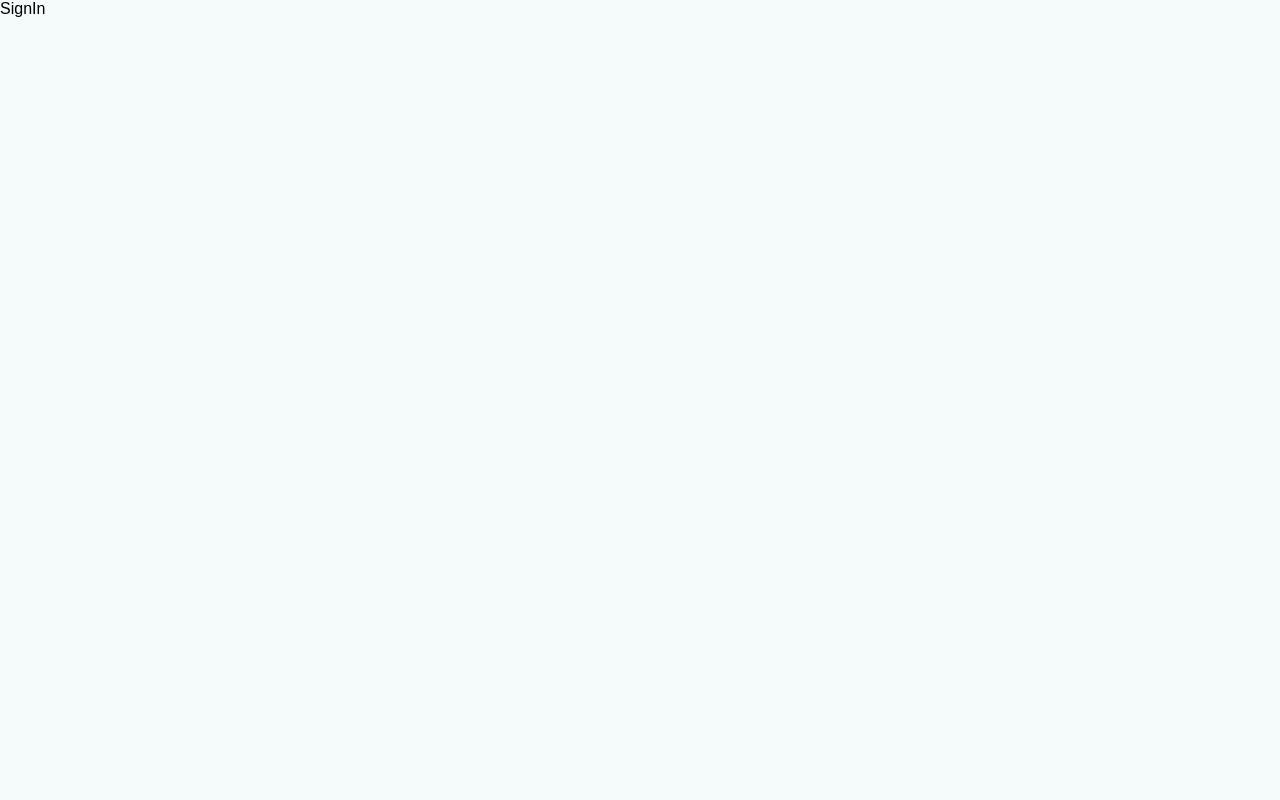
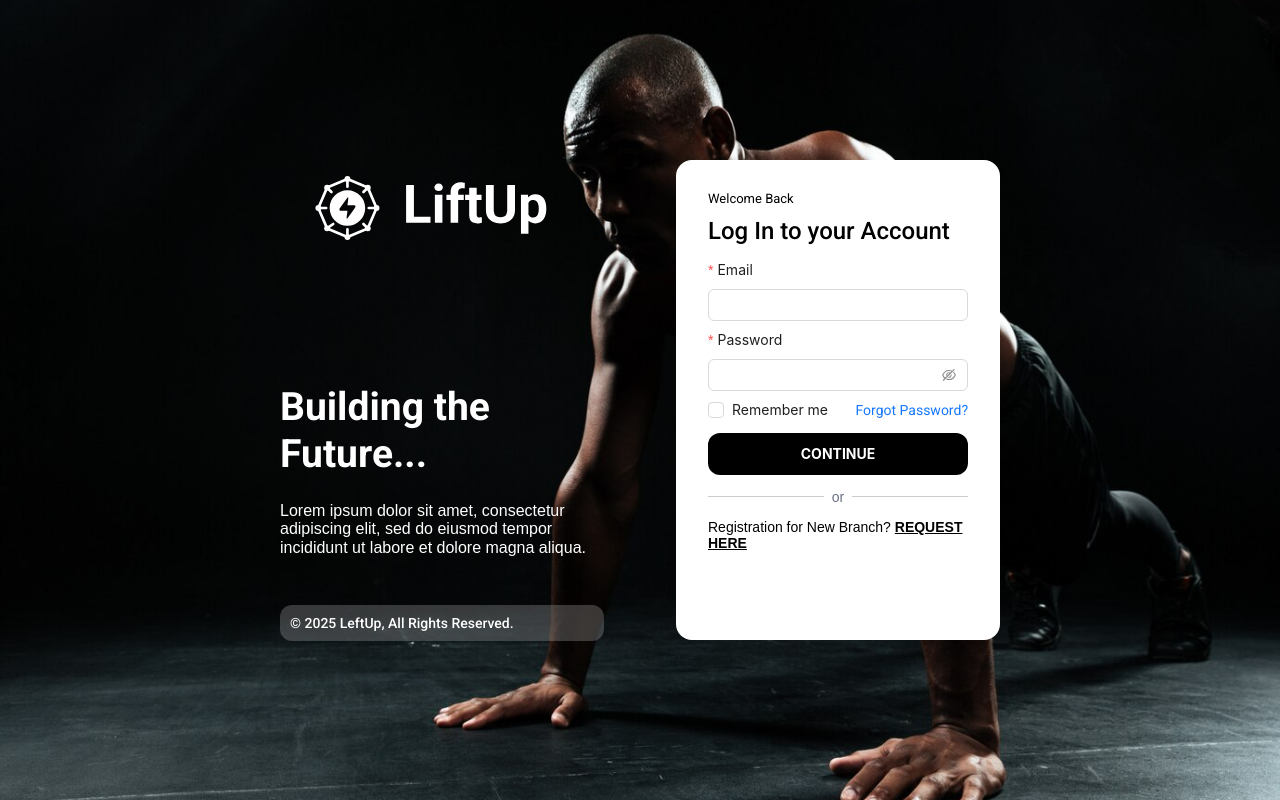
Before and after one commit to Mohak-Tripathi/gym-management-saas-frontend, a Next.js app: page /sign-in in a window 1280 px wide. Built offline with nearby package versions, Linux system fonts and the light colour scheme.

Commit message:
signup page UI is done

```diff
--- a/src/allPages/sign-in/SignIn.tsx
+++ b/src/allPages/sign-in/SignIn.tsx
@@ -1,11 +1,232 @@
-import React from 'react'
+"use client";
+import React from "react";
+import Link from "next/link";
+import Image from "next/image";
+import backgroundImage from "@/public/images/Add New Member.svg";
+import { Form, Input, Button, Checkbox } from "antd";
 
 const SignIn = () => {
   return (
-    <div>
-      <p>SignIn</p>
+    // <div className="min-h-screen flex">
+    //   {/* Left side with background image */}
+    //   <div className="hidden lg:block lg:w-1/2 relative">
+    //     <Image
+    //       src="/images/signInBackgroundImage.png"
+    //       alt="Background"
+    //       fill
+    //       className="object-cover"
+    //       priority
+    //     />
+    //   </div>
+
+    //   {/* Right side with sign-in form */}
+    //   <div className="w-full lg:w-1/2 flex flex-col items-center justify-center px-8 py-12">
+    //     {/* Logo */}
+    //     <div className="mb-8">
+    //       <Image
+    //         src="/path-to-your-logo.png"
+    //         alt="Logo"
+    //         width={48}
+    //         height={48}
+    //         priority
+    //       />
+    //     </div>
+
+    //     {/* Welcome text */}
+    //     <h1 className="text-3xl font-bold text-gray-900 mb-2">Welcome Back</h1>
+    //     <p className="text-gray-600 mb-8">Please enter your details to sign in</p>
+
+    //     {/* Sign In Form */}
+    //     <form className="w-full max-w-md">
+    //       {/* Email Input */}
+    //       <div className="mb-4">
+    //         <label htmlFor="email" className="block text-sm font-medium text-gray-700 mb-1">
+    //           Email
+    //         </label>
+    //         <input
+    //           type="email"
+    //           id="email"
+    //           className="w-full px-4 py-2 border border-gray-300 rounded-md focus:outline-none focus:ring-2 focus:ring-blue-500"
+    //           placeholder="Enter your email"
+    //         />
+    //       </div>
+
+    //       {/* Password Input */}
+    //       <div className="mb-4">
+    //         <label htmlFor="password" className="block text-sm font-medium text-gray-700 mb-1">
+    //           Password
+    //         </label>
+    //         <input
+    //           type="password"
+    //           id="password"
+    //           className="w-full px-4 py-2 border border-gray-300 rounded-md focus:outline-none focus:ring-2 focus:ring-blue-500"
+    //           placeholder="Enter your password"
+    //         />
+    //       </div>
+
+    //       {/* Remember me and Forgot Password */}
+    //       <div className="flex items-center justify-between mb-6">
+    //         <div className="flex items-center">
+    //           <input
+    //             type="checkbox"
+    //             id="remember"
+    //             className="h-4 w-4 text-blue-600 focus:ring-blue-500 border-gray-300 rounded"
+    //           />
+    //           <label htmlFor="remember" className="ml-2 block text-sm text-gray-700">
+    //             Remember me
+    //           </label>
+    //         </div>
+    //         <Link href="/forgot-password" className="text-sm text-blue-600 hover:text-blue-500">
+    //           Forgot Password?
+    //         </Link>
+    //       </div>
+
+    //       {/* Sign In Button */}
+    //       <button
+    //         type="submit"
+    //         className="w-full bg-blue-600 text-white py-2 px-4 rounded-md hover:bg-blue-700 focus:outline-none focus:ring-2 focus:ring-blue-500 focus:ring-offset-2"
+    //       >
+    //         Sign In
+    //       </button>
+
+    //       {/* Sign Up Link */}
+    //       <p className="mt-6 text-center text-sm text-gray-600">
+    //         Don't have an account?{' '}
+    //         <Link href="/signup" className="text-blue-600 hover:text-blue-500">
+    //           Sign Up
+    //         </Link>
+    //       </p>
+    //     </form>
+    //   </div>
+    // </div>
+
+    //You're not centering the outer div itself — you're making it take up the full screen and centering its children inside it.
+    // <div className="w-full">
+    <div className="bg-[url('/images/signInBackgroundImage.png')] bg-cover bg-center min-h-screen w-full">
+      {/* <div className="flex justify-between items-center h-full w-[70%] border-2 border-white"> */}
+
+      <div className="h-screen flex justify-center items-center w-full px-10">
+        <div className="flex h-[60%] justify-between w-[60%] gap-16">
+          <div className="text-white  flex flex-col   gap-32 w-[45%]">
+            <Image
+              src="/images/Logo.svg"
+              alt="Background"
+              className="w-[302px] h-24"
+              width={0}
+              height={0}
+            />
+
+            <div className="flex flex-col gap-12">
+              <div className="flex flex-col gap-6">
+                <div className="font-['Roboto'] font-bold text-[39.06px] leading-[46.87px] align-bottom">
+                  Building the Future...
+                </div>
+                <div>
+                  {" "}
+                  Lorem ipsum dolor sit amet, consectetur adipiscing elit, sed
+                  do eiusmod tempor incididunt ut labore et dolore magna aliqua.{" "}
+                </div>
+              </div>
+
+              <div className="bg-white/20 p-2.5 rounded-xl font-['Roboto'] font-medium text-[14px]">
+                {" "}
+                © 2025 LeftUp, All Rights Reserved.{" "}
+              </div>
+            </div>
+          </div>
+
+          <div className=" bg-white p-8  w-[45%] flex flex-col gap-3 rounded-2xl">
+            {/* Right side content */}
+            <div className="flex flex-col gap-2">
+              <div className="font-['Roboto'] text-[13px] font-[400px]">
+                {" "}
+                Welcome Back{" "}
+              </div>
+              <div className="font-['Roboto'] text-2xl font-medium">
+                Log In to your Account
+              </div>
+            </div>
+
+            <div>
+              <Form
+                layout="vertical"
+                onFinish={(values) => {
+                  // Handle form submission here
+                  console.log("Form values:", values);
+                }}
+                className="mt-8
+
+                !mb-0"
+                rootClassName="customizedFormStyling"
+              >
+                <Form.Item
+                  label="Email"
+                  name="email"
+                  className="!mb-2"
+                  rules={[
+                    { required: true, message: "Please input your email!" },
+                  ]}
+                >
+                  <Input />
+                </Form.Item>
+                <Form.Item
+                  label="Password"
+                  name="password"
+                  className="!mb-2"
+                  rules={[
+                    { required: true, message: "Please input your password!" },
+                  ]}
+                >
+                  <Input.Password />
+                </Form.Item>
+
+                {/* Remember me and Forgot Password */}
+                <div className="flex items-center justify-between mb-3">
+                  <Form.Item name="remember" valuePropName="checked" noStyle>
+                    {/* <Input type="checkbox" className="mr-2 p-0" /> */}
+                    <Checkbox className="font-['Roboto'] text-[14px]">
+                      {" "}
+                      Remember me{" "}
+                    </Checkbox>
+                  </Form.Item>
+                  <Link
+                    href="/forgot-password"
+                    className="text-blue-600 hover:underline text-[14px] font-['Roboto']"
+                  >
+                    Forgot Password?
+                  </Link>
+                </div>
+
+                <Form.Item>
+                  <button
+                    type="submit"
+                    className="w-full bg-black !text-white p-[10px] rounded-xl font-['Roboto'] text-[14px] font-bold"
+                  >
+                    CONTINUE
+                  </button>
+                </Form.Item>
+              </Form>
+            </div>
+
+            <div className="flex items-center w-full gap-2">
+              <div className="flex-1 h-px bg-black/20" />
+              <span className="text-gray-500 text-sm">or</span>
+              <div className="flex-1 h-px bg-black/20" />
+            </div>
+
+            <div className="flex justify-center items-center">
+              <div className="font-['Roboto] text-[14px] font-light">
+                Registration for New Branch?{" "}
+                <span className="font-['Roboto] text-[14px] font-bold underline">
+                  REQUEST HERE
+                </span>{" "}
+              </div>
+            </div>
+          </div>
+        </div>
+      </div>
     </div>
-  )
-}
+  );
+};
 
-export default SignIn
+export default SignIn;
--- a/src/app/globals.css
+++ b/src/app/globals.css
@@ -23,3 +23,9 @@ body {
   box-sizing: border-box !important;
   background-color: #F5FAFB;
 }
+
+.customizedFormStyling .ant-form-item{
+  margin-bottom: 0 !important;
+
+
+}
```
Also changed, not shown: public/images/signInBackgroundImage.png (added).
